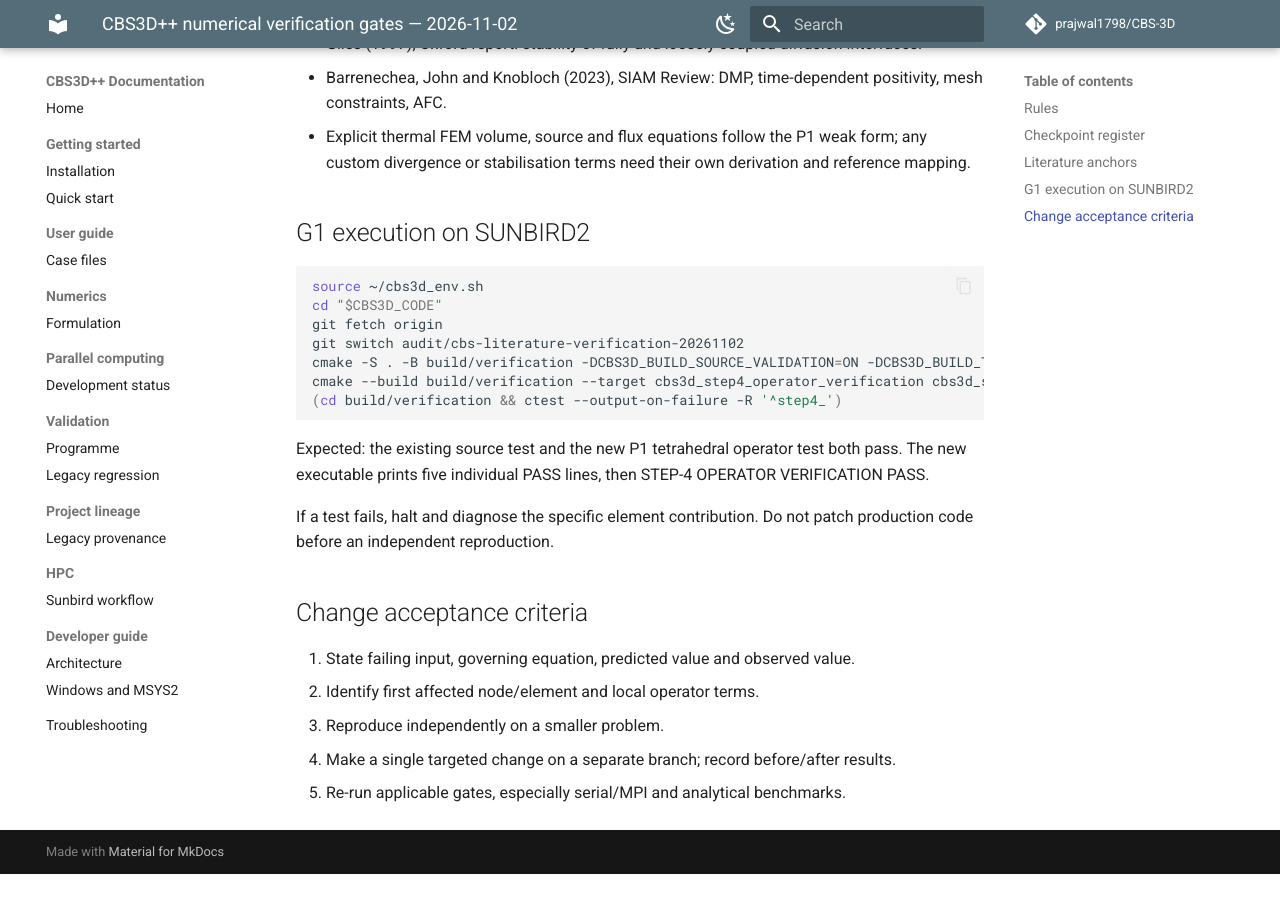
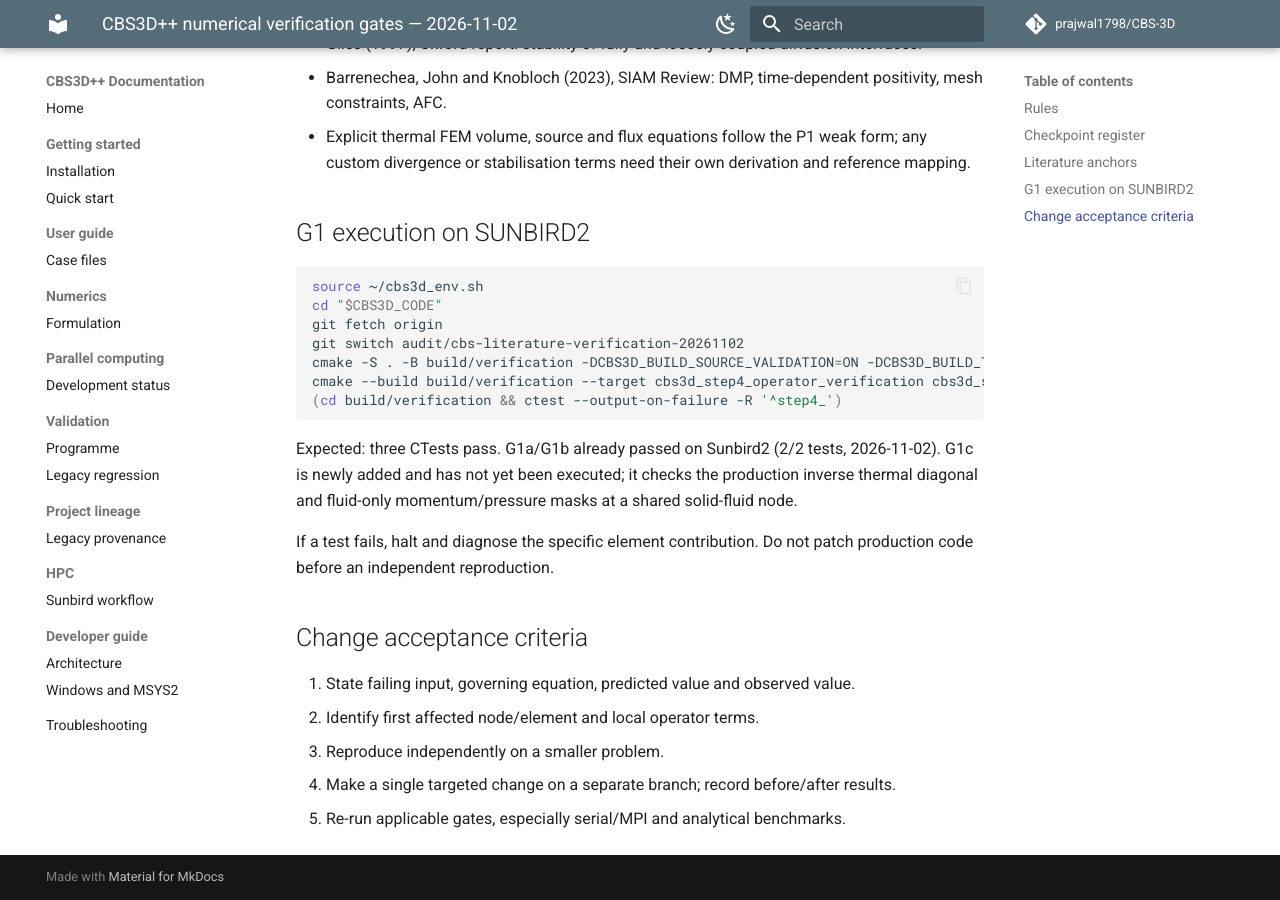
Before and after one commit to prajwal1798/CBS-3D, an MkDocs documentation site: the page built from docs/verification/CBS3D_NUMERICAL_VERIFICATION_GATES.md, in a window 1280 px wide and 900 px high, scrolled down 2270 px. Built offline with MkDocs 1.6.1 and Material for MkDocs 9.7.7, drawn with Linux system fonts in a browser that asks for light colours; comment, search, counter and statistics services are not loaded; before the commit the page ends 3144 px from its top, so only the background shows below that; some of the changed text lies outside the part shown.

Commit message:
docs: record passing Step-4 element tests and add G1c thermal mass test

```diff
--- a/docs/verification/CBS3D_NUMERICAL_VERIFICATION_GATES.md
+++ b/docs/verification/CBS3D_NUMERICAL_VERIFICATION_GATES.md
@@ -16,7 +16,7 @@
 | G0 | Baseline provenance: commit, binary SHA256, mesh, boundary data, materials, timestep flags | Reproducible case snapshot | Commit and Job 29706 identified; full case archive pending |
 | G1a | Actual Step-4 P1-tet FEM volume and surface terms vs independently evaluated quadrature | All nodal convection, conduction, characteristic, heating, Neumann contributions agree | Added C++ test; not yet executed |
 | G1b | Exact frozen-velocity element linear operator versus finite-difference residual derivative | All 16 entries agree | Added C++ test; not yet executed |
-| G1c | Lumped thermal mass and timestep diagonal | Code vs direct P1-tet reference with positive entries | Pending |
+| G1c | Lumped thermal mass and timestep diagonal | Code vs direct P1-tet reference with positive entries | New two-material interface test added; execution pending |
 | G2 | Actual inlet/outlet/wall/interface boundary inventory and flux sign | Every applied BC and flux accounted for | Pending |
 | G3 | Solid-only diffusion | Uniform and linear patch tests; analytical heated slab; mesh refinement | Existing slab check available; re-evaluation pending |
 | G4 | Two-material conduction | Shared interface temperature, weak flux continuity, integrated balance | Pending |
@@ -46,11 +46,11 @@
 git fetch origin
 git switch audit/cbs-literature-verification-20261102
 cmake -S . -B build/verification -DCBS3D_BUILD_SOURCE_VALIDATION=ON -DCBS3D_BUILD_TESTS=ON -DCBS3D_ENABLE_MPI=OFF -DCBS3D_ENABLE_PETSC=OFF
-cmake --build build/verification --target cbs3d_step4_operator_verification cbs3d_source_validation -j 8
+cmake --build build/verification --target cbs3d_step4_operator_verification cbs3d_source_validation cbs3d_lumped_thermal_mass_verification -j 8
 (cd build/verification && ctest --output-on-failure -R '^step4_')
 ~~~
 
-Expected: the existing source test and the new P1 tetrahedral operator test both pass. The new executable prints five individual PASS lines, then STEP-4 OPERATOR VERIFICATION PASS.
+Expected: three CTests pass. G1a/G1b already passed on Sunbird2 (2/2 tests, 2026-11-02). G1c is newly added and has not yet been executed; it checks the production inverse thermal diagonal and fluid-only momentum/pressure masks at a shared solid-fluid node.
 
 If a test fails, halt and diagnose the specific element contribution. Do not patch production code before an independent reproduction.
 
```
